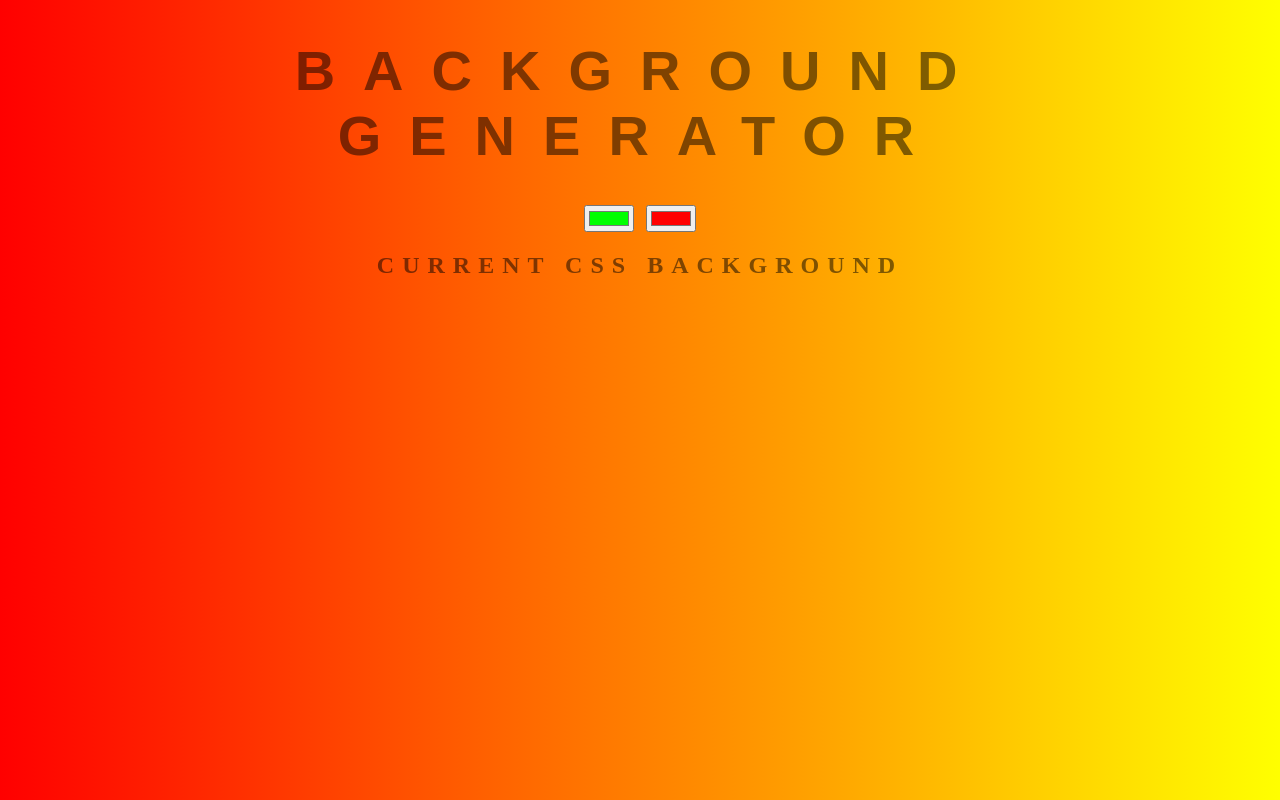
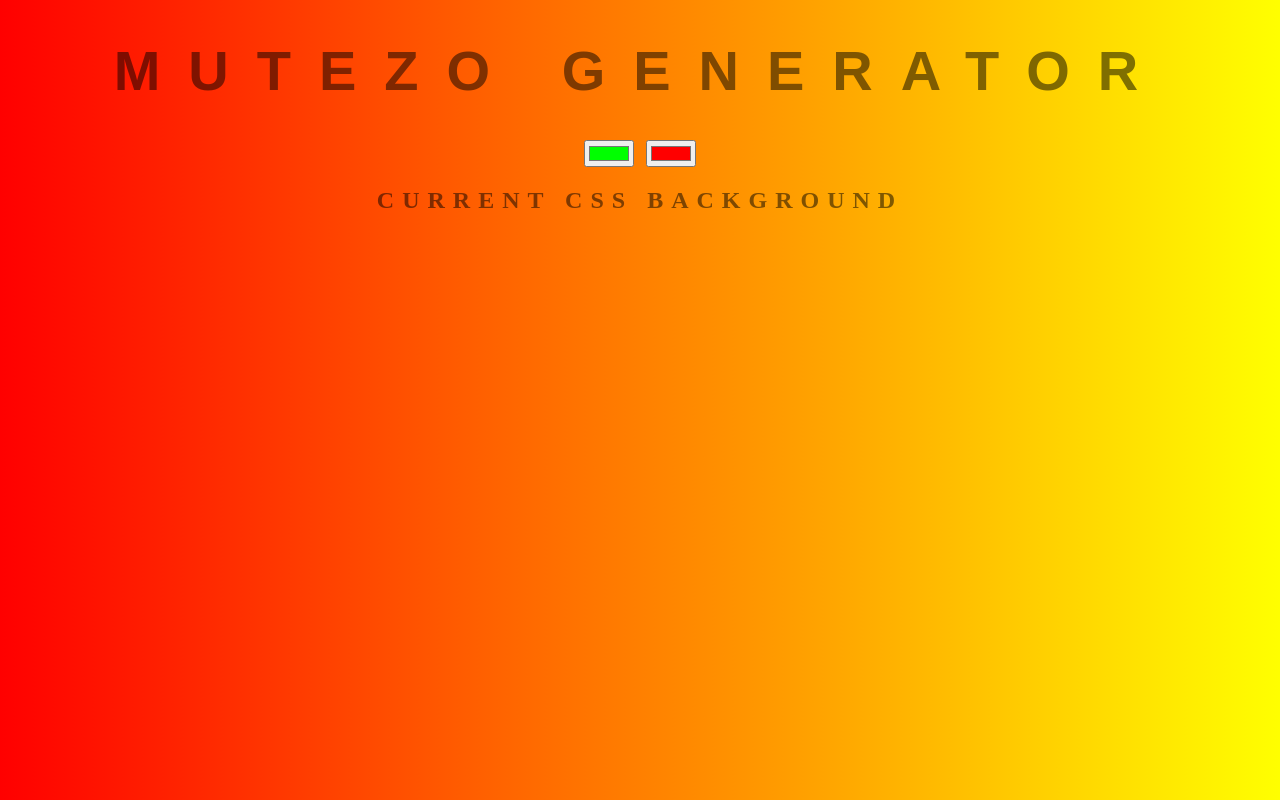
Before and after one commit to benmutezo/Background, a plain HTML site: page index.html in a window 1280 px wide. Drawn offline with Linux system fonts and the light colour scheme.

Commit message:
changed title

```diff
--- a/index.html
+++ b/index.html
@@ -10,7 +10,7 @@
 </head>
 
 <body id="background">
-    <h1>background generator</h1>
+    <h1>Mutezo generator</h1>
     <input class="color1" type="color" name="color1" value="#00ff00">
     <input class="color2" type="color" name="color2" value="#ff0000">
     <h2>Current CSS Background</h2>
```
